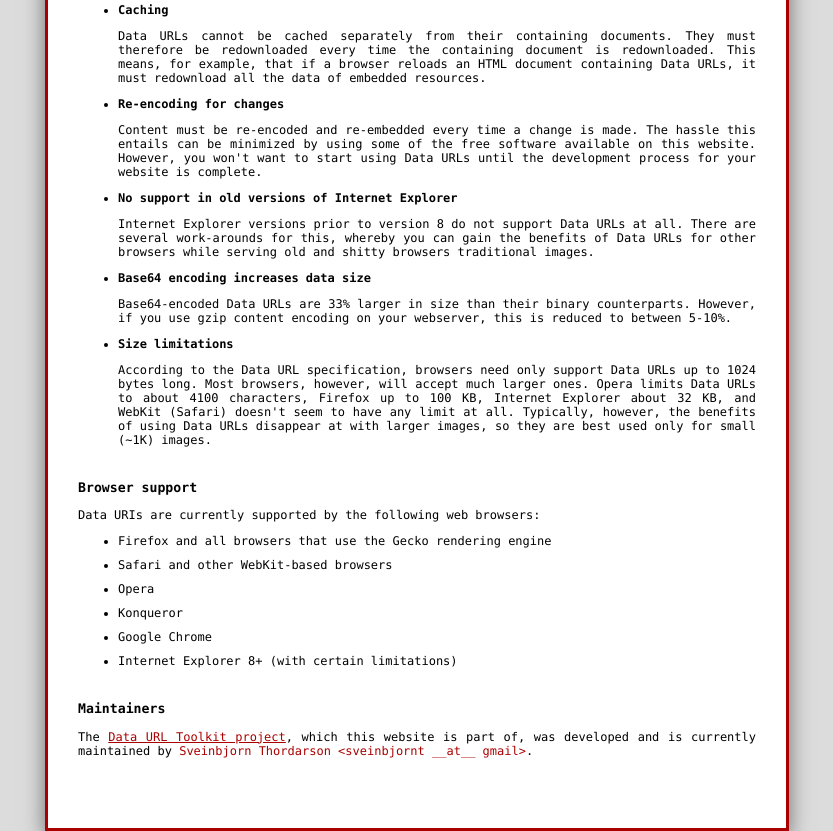
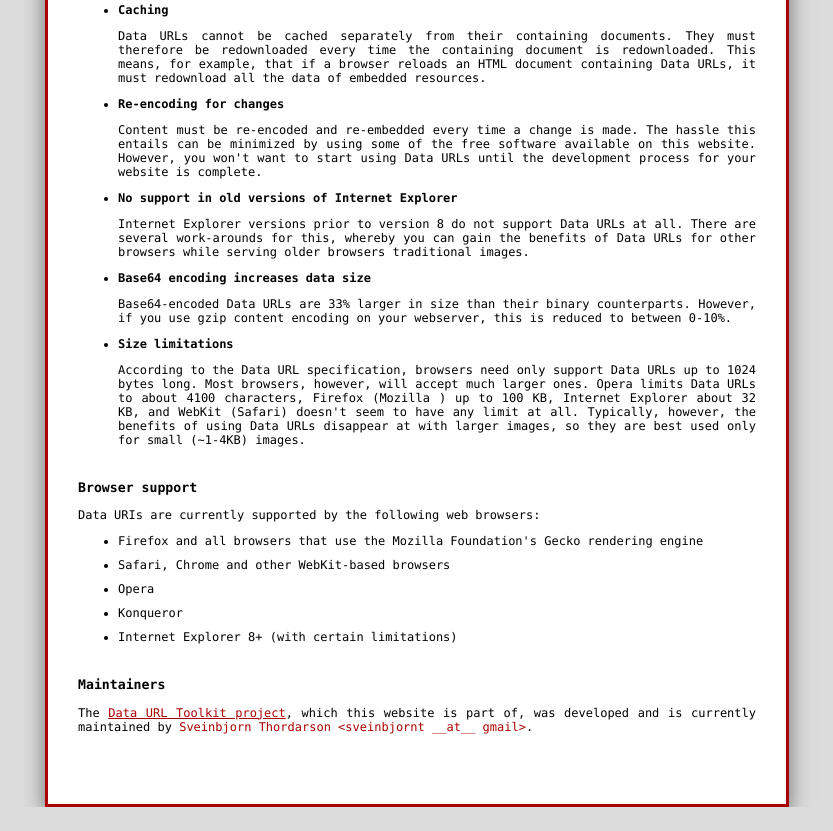
Before and after one commit to sveinbjornt/DataURLToolkit, a plain HTML site: page web/html/index.html in a window 1280 px wide. Shown: the part 1610-2441 px from the top of the page, without its empty margins (223-1056 px from the left). After the commit the page ends 2417 px from the top, so only its background shows below. Drawn offline with nearby package versions, Linux system fonts and the light colour scheme.

Commit message:
Updating text and some doc/utility files

```diff
--- a/web/html/index.html
+++ b/web/html/index.html
@@ -136,7 +136,7 @@ gcEIQA7" alt="File Icon"&gt;</blockquote>
 				</li>
 				<li>
 					<strong>Faster HTTPS</strong>
-					<p>HTTPS requests have much greater overhead than ordinary HTTP requests duing to SSL encryption, etc.
+					<p>HTTPS requests have much greater overhead than ordinary HTTP requests due to SSL encryption.
 						If your website is served over HTTPS, providing resources via Data URLs can improve performance significantly.</p>
 				</li>
 			</ul>
@@ -167,21 +167,21 @@ gcEIQA7" alt="File Icon"&gt;</blockquote>
 					<strong>No support in old versions of Internet Explorer</strong>
 					<p>Internet Explorer versions prior to version 8 do not support Data URLs at all.  There are
 						several work-arounds for this, whereby you can  gain the benefits of Data URLs for other browsers while
-						serving old and shitty browsers traditional images.</p>
+						serving older browsers traditional images.</p>
 				</li>
 
 				<li>
 					<strong>Base64 encoding increases data size</strong>
 					<p>Base64-encoded Data URLs are 33% larger in size than their binary counterparts.  However, if you use
-						gzip content encoding on your webserver, this is reduced to between 5-10%.</p>
+						gzip content encoding on your webserver, this is reduced to between 0-10%.</p>
 				</li>
 				<li>
 					<strong>Size limitations</strong>
 					<p>According to the Data URL specification, browsers need only support Data URLs up to 1024 bytes long.
 						Most browsers, however, will accept much larger ones.  Opera limits Data URLs to about 4100 characters,
-						Firefox up to 100 KB, Internet Explorer about 32 KB, and WebKit (Safari) doesn't seem to have any limit at all.
-						Typically, however, the benefits of using Data URLs disappear at with larger images, so they are best used
-						only for small (~1K) images.</p>
+						Firefox (Mozilla ) up to 100 KB, Internet Explorer about 32 KB, and WebKit (Safari) doesn't seem to have
+						any limit at all.  Typically, however, the benefits of using Data URLs disappear at with larger images,
+						so they are best used only for small (~1-4KB) images.</p>
 				</li>
 			</ul>
 
@@ -190,11 +190,10 @@ gcEIQA7" alt="File Icon"&gt;</blockquote>
 			<p>Data URIs are currently supported by the following web browsers:</p>
 
 			<ul>
-				<li>Firefox and all browsers that use the Gecko rendering engine</li>
-				<li>Safari and other WebKit-based browsers</li>
+				<li>Firefox and all browsers that use the Mozilla Foundation's Gecko rendering engine</li>
+				<li>Safari, Chrome and other WebKit-based browsers</li>
 				<li>Opera</li>
 				<li>Konqueror</li>
-				<li>Google Chrome</li>
 				<li>Internet Explorer 8+ (with certain limitations)</li>
 			</ul>
 
```
Also changed, not shown: 2 other files.
